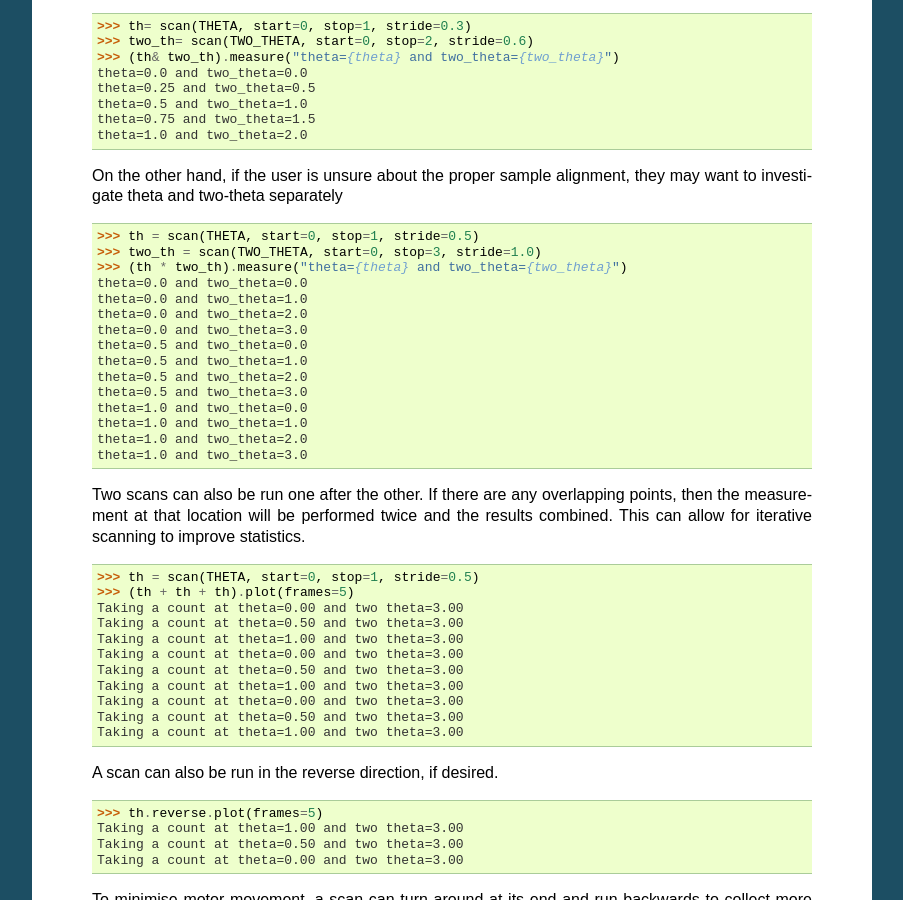
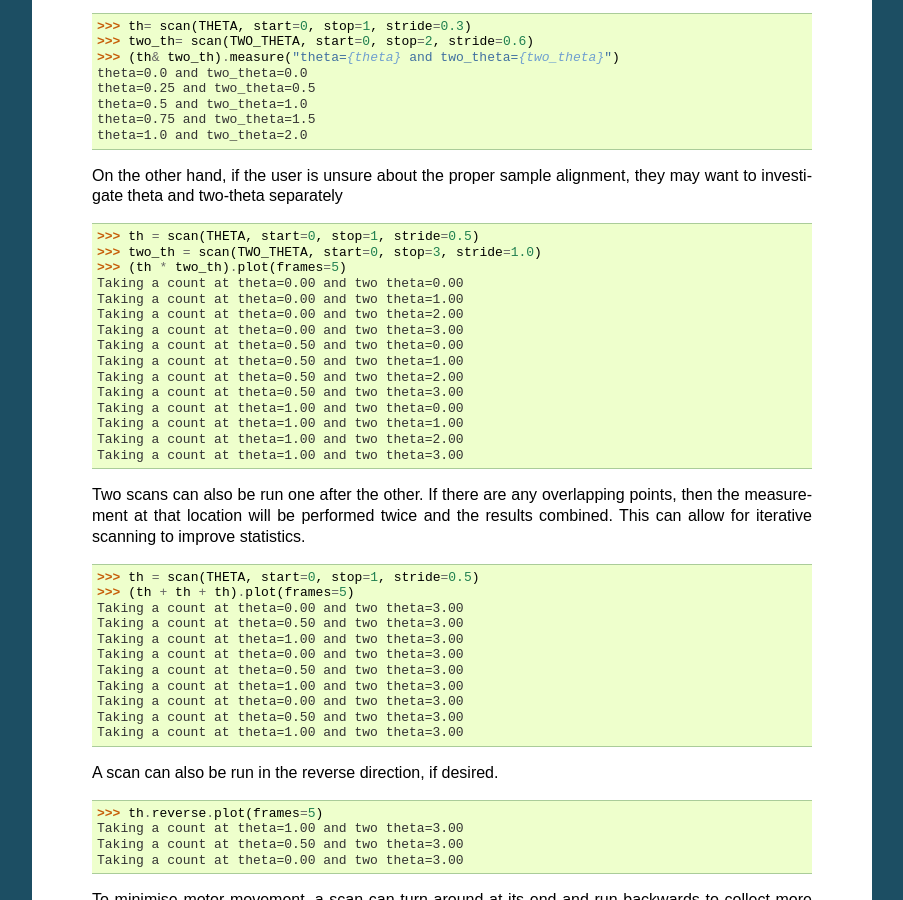
Before and after one commit to PyGenie-Scans/Scans, a Sphinx documentation site: the page built from doc/source/tutorial.rst, in a window 1280 px wide and 900 px high, scrolled down 3954 px. Shown: the whole window, without its empty margins (198-1101 px from the left). Built offline with Sphinx 7.4.7, drawn with Linux system fonts in a browser that asks for light colours.

Commit message:
Better coordinates on 2D plots

```diff
--- a/doc/source/tutorial.rst
+++ b/doc/source/tutorial.rst
@@ -250,19 +250,19 @@ Perform complex scans
 
   >>> th = scan(THETA, start=0, stop=1, stride=0.5)
   >>> two_th = scan(TWO_THETA, start=0, stop=3, stride=1.0)
-  >>> (th * two_th).measure("theta={theta} and two_theta={two_theta}")
-  theta=0.0 and two_theta=0.0
-  theta=0.0 and two_theta=1.0
-  theta=0.0 and two_theta=2.0
-  theta=0.0 and two_theta=3.0
-  theta=0.5 and two_theta=0.0
-  theta=0.5 and two_theta=1.0
-  theta=0.5 and two_theta=2.0
-  theta=0.5 and two_theta=3.0
-  theta=1.0 and two_theta=0.0
-  theta=1.0 and two_theta=1.0
-  theta=1.0 and two_theta=2.0
-  theta=1.0 and two_theta=3.0
+  >>> (th * two_th).plot(frames=5)
+  Taking a count at theta=0.00 and two theta=0.00
+  Taking a count at theta=0.00 and two theta=1.00
+  Taking a count at theta=0.00 and two theta=2.00
+  Taking a count at theta=0.00 and two theta=3.00
+  Taking a count at theta=0.50 and two theta=0.00
+  Taking a count at theta=0.50 and two theta=1.00
+  Taking a count at theta=0.50 and two theta=2.00
+  Taking a count at theta=0.50 and two theta=3.00
+  Taking a count at theta=1.00 and two theta=0.00
+  Taking a count at theta=1.00 and two theta=1.00
+  Taking a count at theta=1.00 and two theta=2.00
+  Taking a count at theta=1.00 and two theta=3.00
 
   Two scans can also be run one after the other.  If there are any
   overlapping points, then the measurement at that location will be
```
Also changed, not shown: 1 other file.
